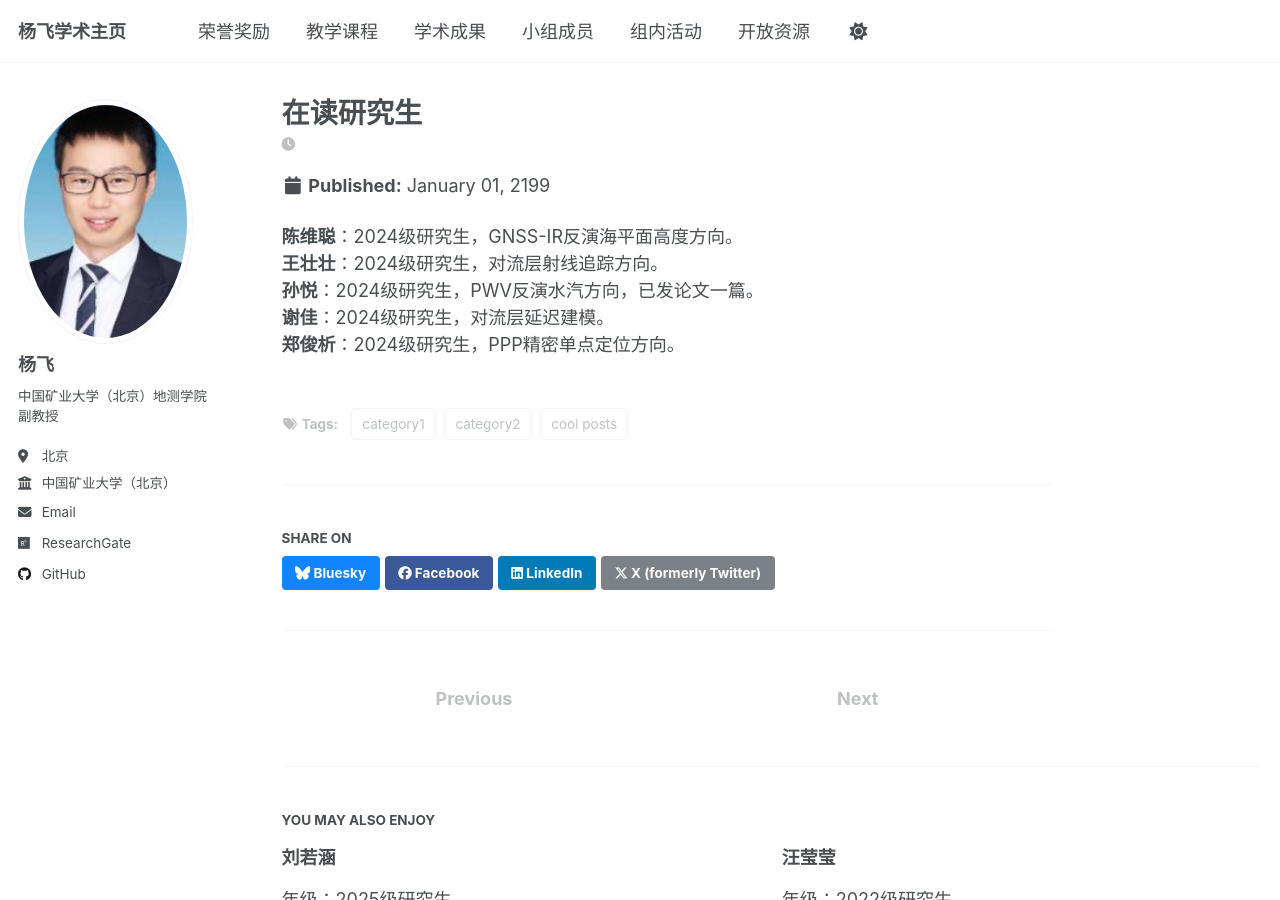
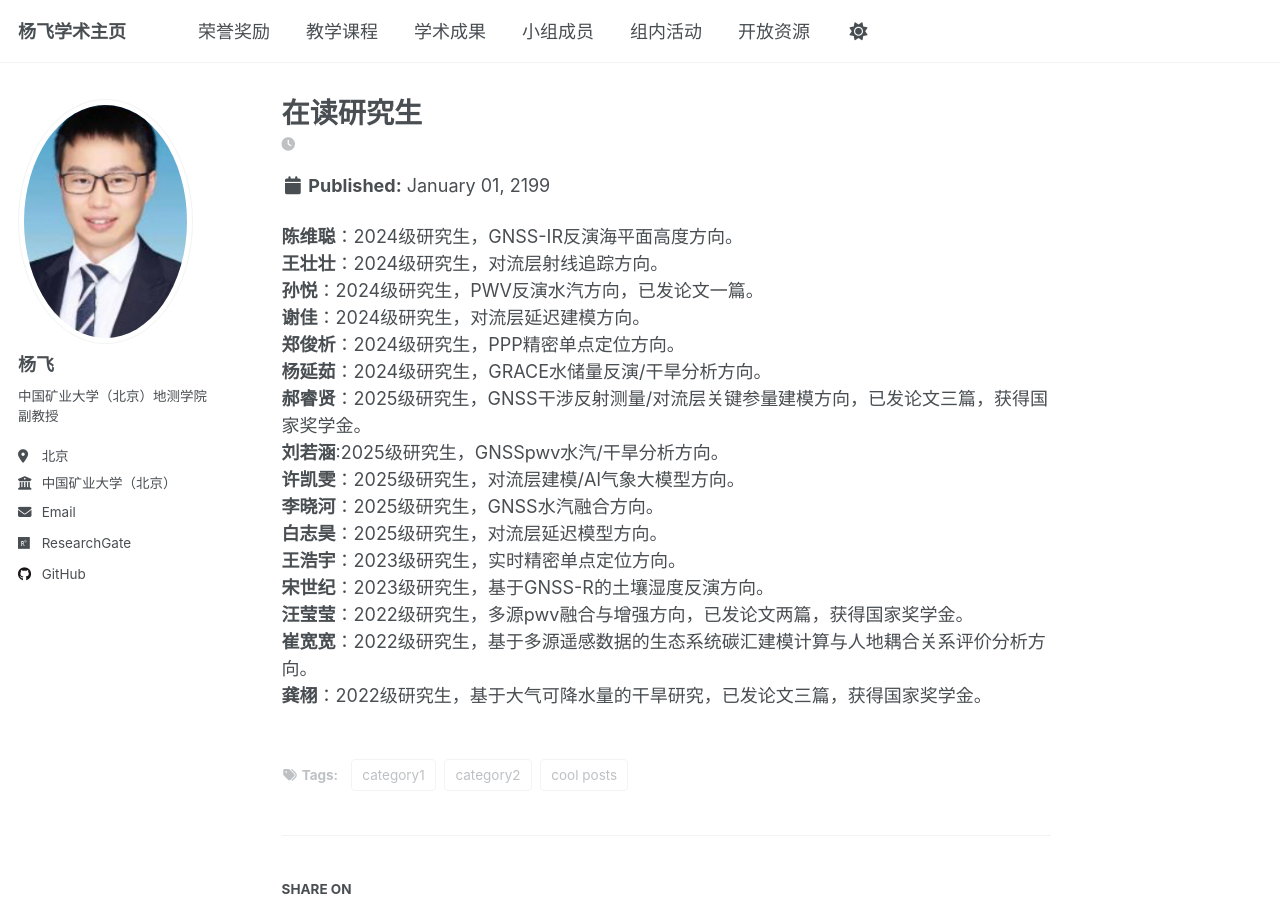
Before and after one commit to cwc0214/cwc0214.github.io, a Jekyll site: the page built from _posts/2199-01-01-future-post.md, in a window 1280 px wide and 900 px high. Built offline with Jekyll 4.4.1, drawn with Linux system fonts in a browser that asks for light colours.

Commit message:
Update 2199-01-01-future-post.md

```diff
--- a/_posts/2199-01-01-future-post.md
+++ b/_posts/2199-01-01-future-post.md
@@ -11,5 +11,16 @@ tags:
 **陈维聪**：2024级研究生，GNSS-IR反演海平面高度方向。
 **王壮壮**：2024级研究生，对流层射线追踪方向。
 **孙悦**：2024级研究生，PWV反演水汽方向，已发论文一篇。
-**谢佳**：2024级研究生，对流层延迟建模。
+**谢佳**：2024级研究生，对流层延迟建模方向。
 **郑俊析**：2024级研究生，PPP精密单点定位方向。
+**杨延茹**：2024级研究生，GRACE水储量反演/干旱分析方向。
+**郝睿贤**：2025级研究生，GNSS干涉反射测量/对流层关键参量建模方向，已发论文三篇，获得国家奖学金。
+**刘若涵**:2025级研究生，GNSSpwv水汽/干旱分析方向。
+**许凯雯**：2025级研究生，对流层建模/Al气象大模型方向。
+**李晓河**：2025级研究生，GNSS水汽融合方向。
+**白志昊**：2025级研究生，对流层延迟模型方向。
+**王浩宇**：2023级研究生，实时精密单点定位方向。
+**宋世纪**：2023级研究生，基于GNSS-R的土壤湿度反演方向。
+**汪莹莹**：2022级研究生，多源pwv融合与增强方向，已发论文两篇，获得国家奖学金。
+**崔宽宽**：2022级研究生，基于多源遥感数据的生态系统碳汇建模计算与人地耦合关系评价分析方向。
+**龚栩**：2022级研究生，基于大气可降水量的干旱研究，已发论文三篇，获得国家奖学金。
```
